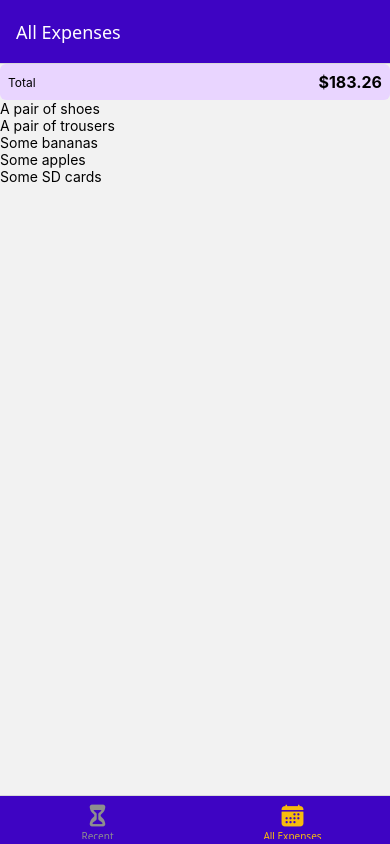
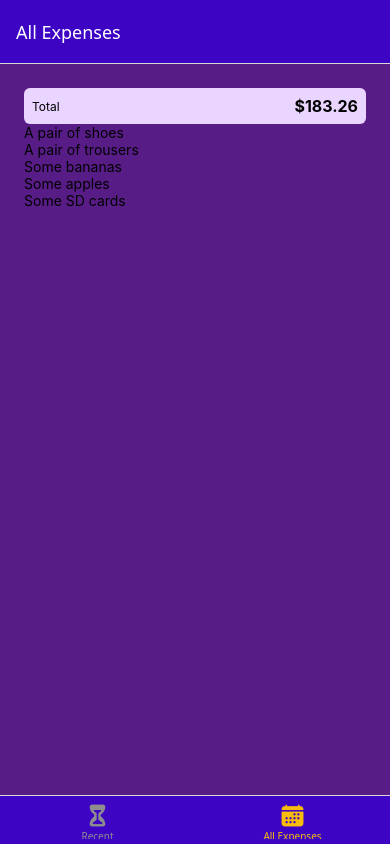
Before and after one commit to ryan10328/expense-tracker-0421, a React Native app: screen /AllExpenses in a window 390 px wide. Built offline with nearby package versions, Linux system fonts and the light colour scheme.

Commit message:
133-2. Finished Improving App Layout & Styling

```diff
--- a/components/Expenses/ExpensesOutput.tsx
+++ b/components/Expenses/ExpensesOutput.tsx
@@ -11,7 +11,7 @@ type ExpensesOutputProps = {
 
 const ExpensesOutput = ({ expenses, expensesPeriod }: ExpensesOutputProps) => {
   return (
-    <View>
+    <View className="p-6 bg-purple-900 flex-1">
       <ExpensesSummary expenses={expenses} periodName={expensesPeriod} />
       <ExpensesList expenses={expenses} />
     </View>
--- a/components/Expenses/ExpensesSummary.tsx
+++ b/components/Expenses/ExpensesSummary.tsx
@@ -15,8 +15,8 @@ const ExpensesSummary = ({ expenses, periodName }: ExpensesSummaryProps) => {
 
   return (
     <View className="p-2 rounded-md bg-purple-200 flex-row justify-between items-center">
-      <Text className="text-[12px] color-purple-900">{periodName}</Text>
-      <Text className="text-[16px] color-purple-900 font-bold">
+      <Text className="text-[12px] color-purple-700">{periodName}</Text>
+      <Text className="text-[16px] color-purple-700 font-bold">
         ${expensesSum.toFixed(2)}
       </Text>
     </View>
```
